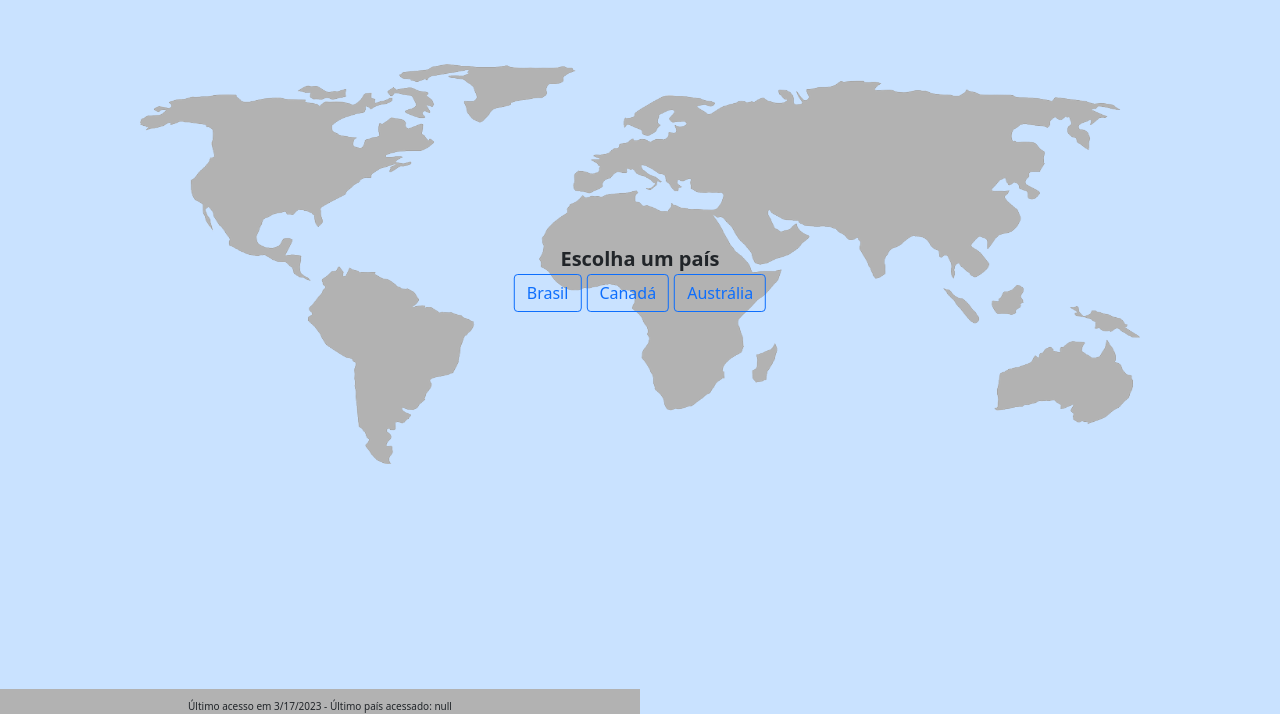
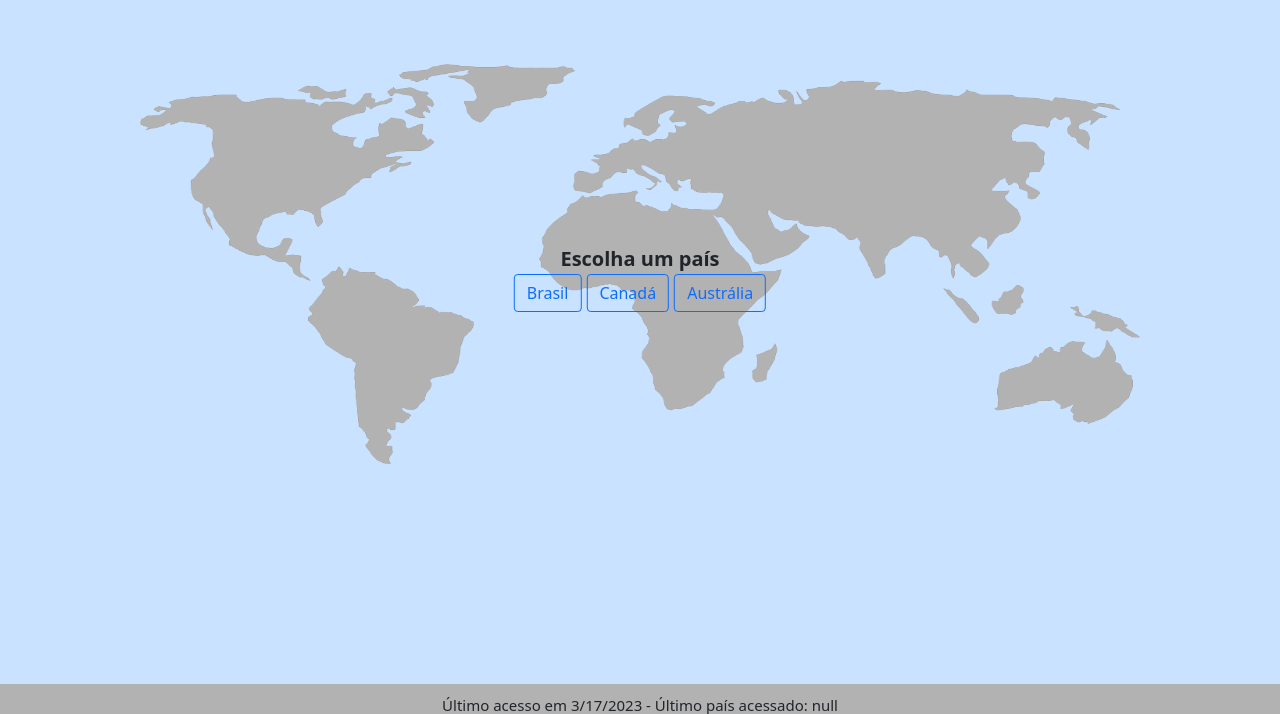
Before and after one commit to ChrystianLopes/DesafioKidopiCovid, a plain HTML site: page src/index.html in a window 1280 px wide. Shown: the part 86-800 px from the top of the page. Drawn offline with nearby package versions, Linux system fonts and the light colour scheme; no server answers.

Commit message:
Update style-home.css

```diff
--- a/src/assets/css/style-home.css
+++ b/src/assets/css/style-home.css
@@ -70,12 +70,12 @@ body {
   footer {
     background-color: #b2b2b2;
     text-align: center;
-    width: 50%;
-    height: 25px;
+    width: 100%;
+    height: 30px;
     padding: 10px 0;
     position: fixed;
     bottom: 0;
-    font-size: 10px;
+    font-size: 15px;
   }
 
   @media only screen and (max-width: 768px) {
```
